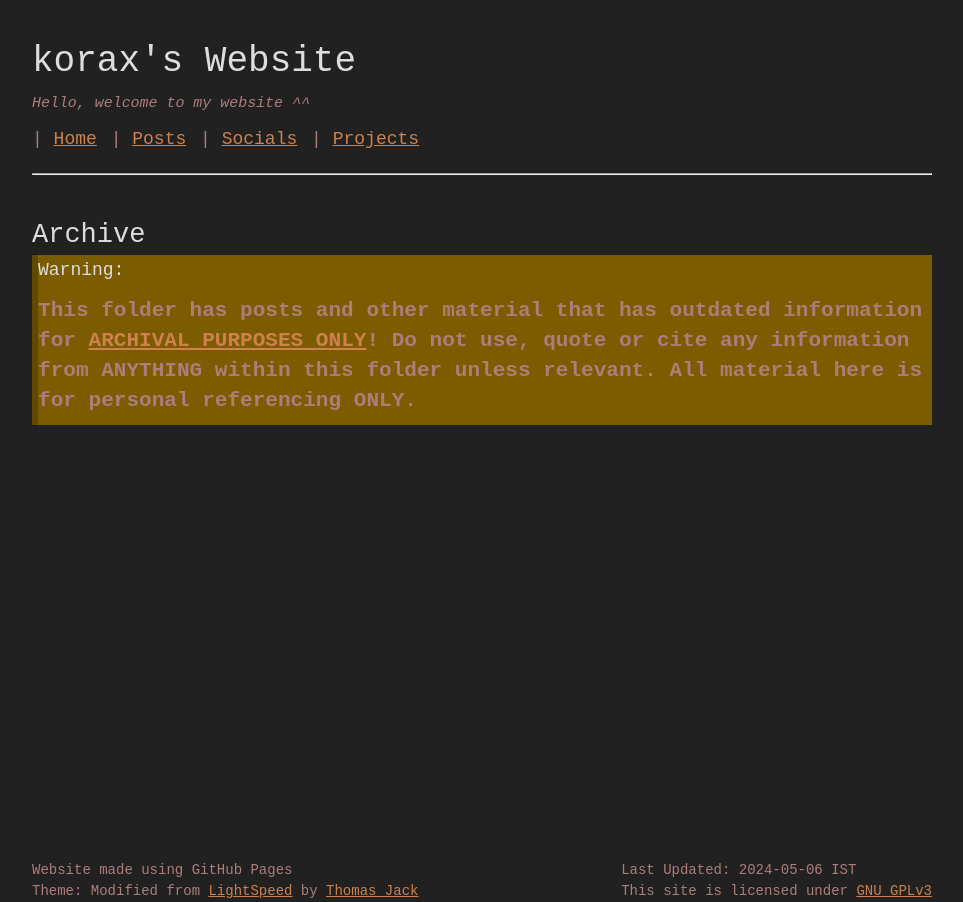
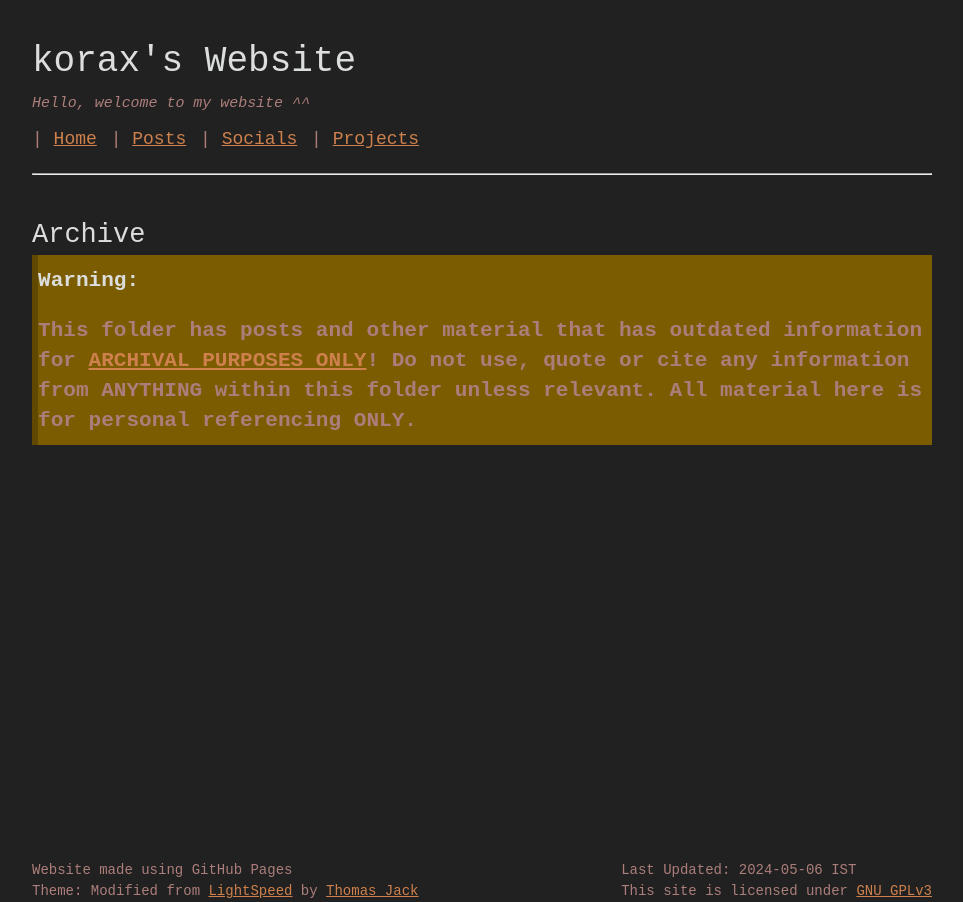
Before and after one commit to koraxial/koraxial.github.io, a Jekyll site: the page built from archive/index.html, in a window 1280 px wide. Shown: the whole page, without its empty margins (158-1121 px from the left). Built offline with Jekyll 4.4.1, drawn with Linux system fonts in a browser that asks for light colours.

```diff
--- a/archive/index.html
+++ b/archive/index.html
@@ -5,7 +5,7 @@ title: ARCHIVE
 
 <h2>Archive</h2>
 <div class="warning">
-<strong>Warning: </strong>
+<strong><h3>Warning:</h3></strong>
 <h3>This folder has posts and other material that has outdated information for <a href="">ARCHIVAL PURPOSES ONLY</a>!
   Do not use, quote or cite any information from ANYTHING within this folder unless relevant. All material here is for personal referencing ONLY. </h3>
 </div>
```
